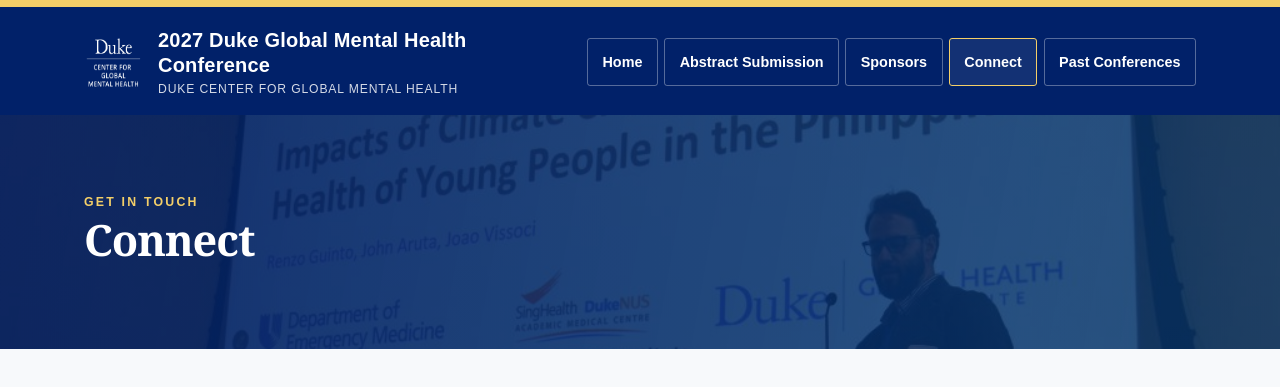
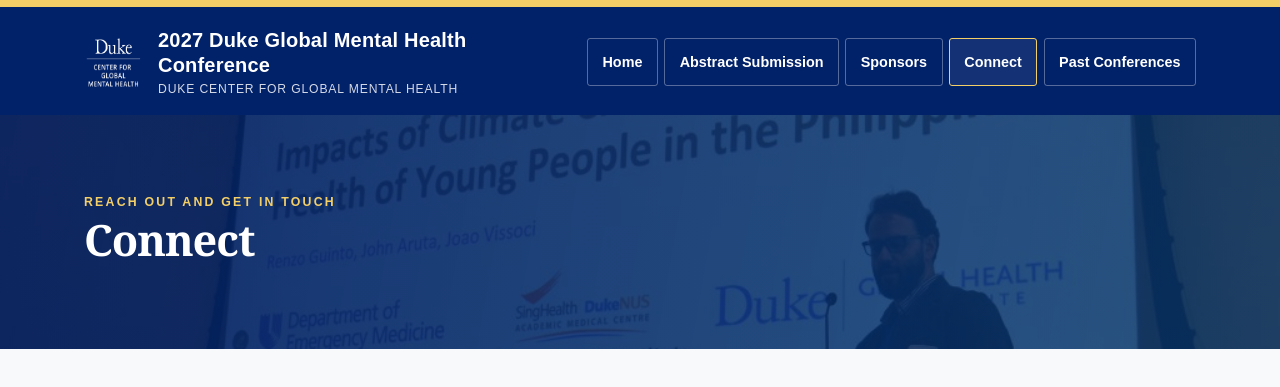
Before and after one commit to Duke-CGMH/dukegmhconference2027, a Jekyll site: the page built from connect.html, in a window 1280 px wide. Shown: the top 387 px of the page. Built offline with Jekyll 4.4.1, drawn with Linux system fonts in a browser that asks for light colours.

Commit message:
Update _data/cms/connect.json (via Pages CMS)

```diff
--- a/_data/cms/connect.json
+++ b/_data/cms/connect.json
@@ -1,5 +1,5 @@
 {
-  "eyebrow": "Get in touch",
+  "eyebrow": "Reach out and get in touch",
   "title": "Connect",
   "title_background": "assets/images/dsc0093-1024x681.jpg",
   "cgmh_image": "assets/images/staton2025-1024x683.jpg",
```
